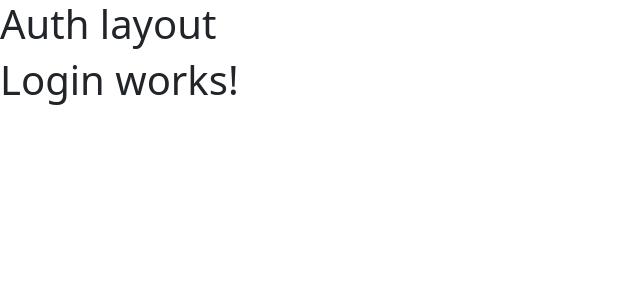
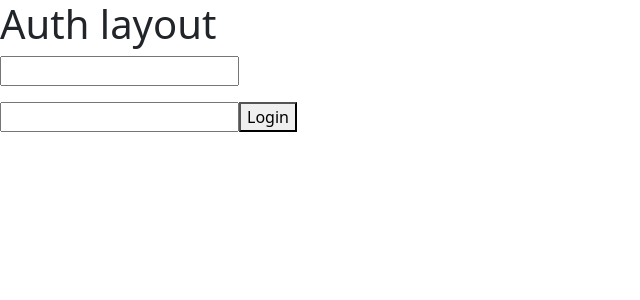
Before and after one commit to BinoyDarvin/country-list, a React (Vite) app: page /auth/login in a window 1280 px wide. Shown: the top 300 px of the page, without its empty margins (0-640 px from the left). Built offline with nearby package versions, Linux system fonts and the light colour scheme.

Commit message:
form validation

```diff
--- a/src/pages/auth/login/index.tsx
+++ b/src/pages/auth/login/index.tsx
@@ -1,3 +1,70 @@
+import { FormEvent, useState } from "react"
+import { emailRegex } from "../../../util/constants";
+import { useNavigate } from "react-router";
+
 export const Login = () => {
-    return <h1>Login works!</h1>
+    const navigate = useNavigate();
+
+    const [formData, setFormData] = useState({email: '', password: ''});
+    const [formErrors, setFormErrors] = useState({email: '', password: ''});
+
+    const handleOnChange = (name: string, value: string) => {
+        setFormData({...formData, [name]: value});
+        setFormErrors({...formErrors, [name]: ''});
+    }
+
+    const validate = () => {
+        const errors = {email: '', password: ''}
+
+        if (formData.email === '') {
+            errors.email = 'Please enter the email';
+        } else if (!emailRegex.test(formData.email)) {
+            errors.email = 'Invalid email';
+        }
+
+        if (formData.password === '') {
+            errors.password = 'Please enter the password';
+        }
+
+        if (errors.email !== '' || errors.password !== '') {
+            setFormErrors(errors);
+            return false;
+        }
+
+        return true;
+    }
+
+    const handleSubmit = (e: FormEvent<HTMLFormElement>) => {
+        e.preventDefault();
+        if (validate()) {
+            navigate('/home', { replace: true });
+        }
+    }
+
+    return (
+        <div>
+            <form onSubmit={handleSubmit}>
+            <input
+                type="text"
+                name="email"
+                value={formData.email}
+                onChange={(e) => handleOnChange("email", e.target.value)}
+            />
+            {
+                formErrors.email !== '' && <p>{formErrors.email}</p>
+            }
+            <p></p>
+            <input
+                type="password"
+                name="password"
+                value={formData.password}
+                onChange={(e) => handleOnChange("password", e.target.value)}
+            />
+            {
+                formErrors.password !== '' && <p>{formErrors.password}</p>
+            }
+            <button type="submit">Login</button>
+            </form>
+        </div>
+    );
 }
--- /dev/null
+++ b/src/util/constants.ts
@@ -0,0 +1,2 @@
+export const emailRegex = /^[^\s@]+@[^\s@]+\.[^\s@]+$/;
+export const passwordRegex = /^(?=.*[A-Z])(?=.*\d)(?=.*[@$!%*?&])[A-Za-z\d@$!%*?&]{6,}$/;
```
